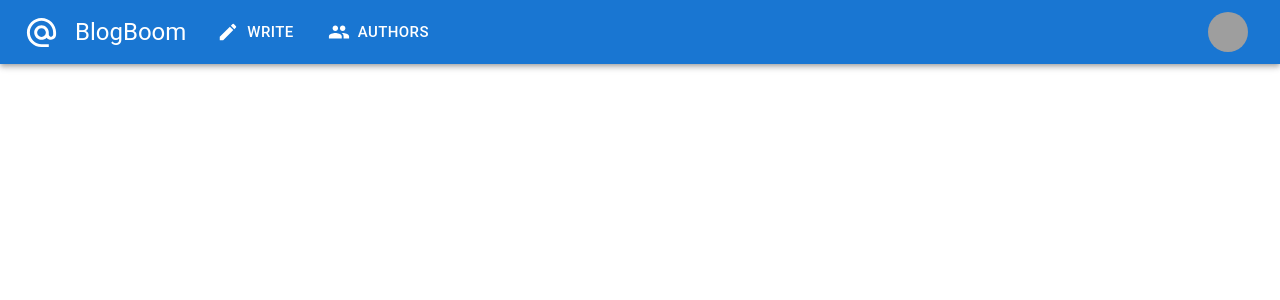
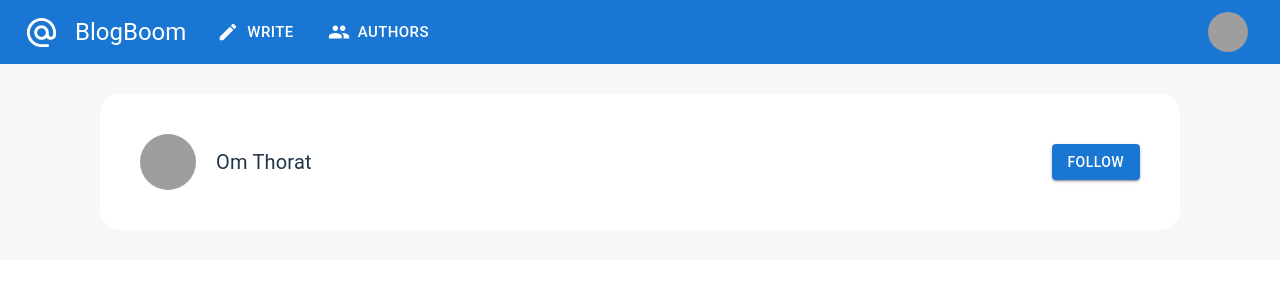
Before and after one commit to omthorat2004/BlogWebsite, a React (Vite) app in the folder Client/: page /author/1 in a window 1280 px wide. Shown: the top 300 px of the page. Built offline with nearby package versions, Linux system fonts and the light colour scheme; grey boxes are pictures that could not be loaded.

Commit message:
authorname added

```diff
--- a/Client/src/Components/BlogCard.jsx
+++ b/Client/src/Components/BlogCard.jsx
@@ -44,7 +44,6 @@ const BlogCard = () => {
         <IconButton sx={{"&:focus":{outline:'none',}}}>
           <FavoriteIcon fontSize='medium' sx={{fontSize:'30px'}} />
         </IconButton>
-
       </CardActions>
     </Card>
   );
--- a/Client/src/features/Author/Components/AuthorProfile.jsx
+++ b/Client/src/features/Author/Components/AuthorProfile.jsx
@@ -1,10 +1,14 @@
-import { Stack } from '@mui/material';
+import { Avatar, Box, Button, Stack, Typography } from '@mui/material';
 import React from 'react';
 
 const AuthorProfile = () => {
   return (
-    <Stack direction='column'>
-
+    <Stack direction='column' padding={{xs:'20px 30px',md:'30px 100px'}} bgcolor='#F5F7F8'>
+        <Box display='flex' bgcolor='white' padding={5} borderRadius={5} justifyContent='flex-start' alignItems='center'>
+            <Avatar src='https://wallpapercave.com/wp/wp12944056.jpg' sx={{height:{xs:'25px',md:'56px'},width:{xs:'25px',md:'56px'}}}/>
+            <Typography sx={{fontSize:{xs:'15px',md:'20px'},margin:{xs:'0 10px',md:'0 20px'}}}>Om Thorat</Typography>
+            <Button variant='contained' sx={{marginLeft:'auto'}}>Follow</Button>
+        </Box>
     </Stack>
   );
 }
```
